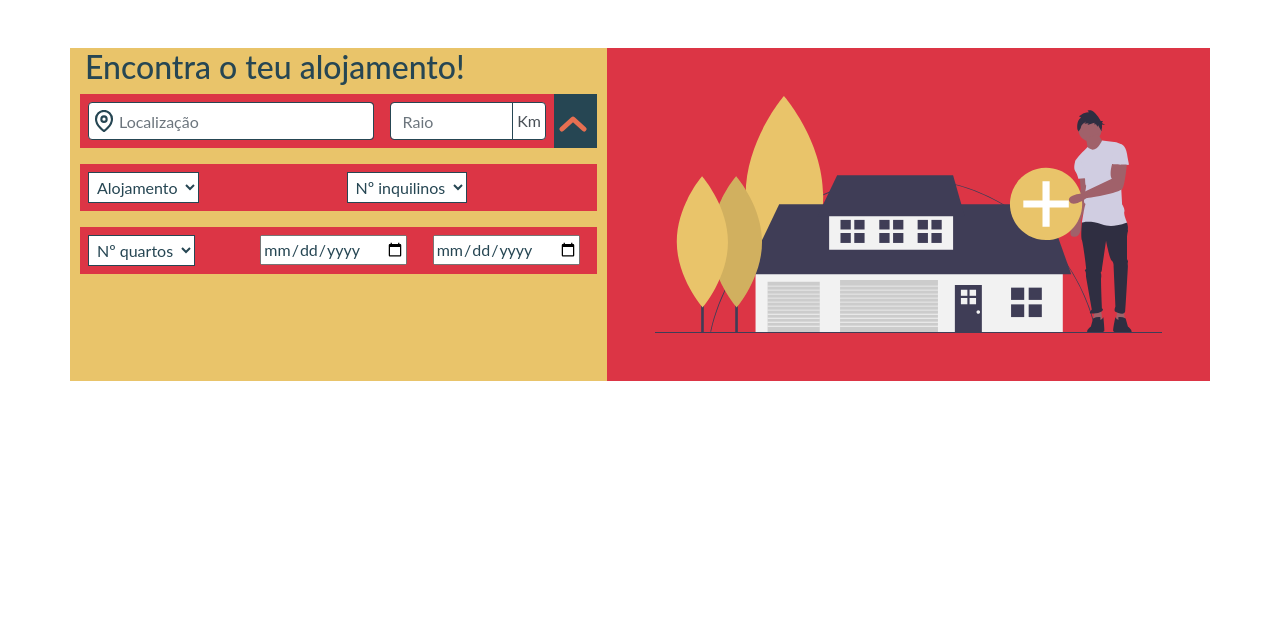
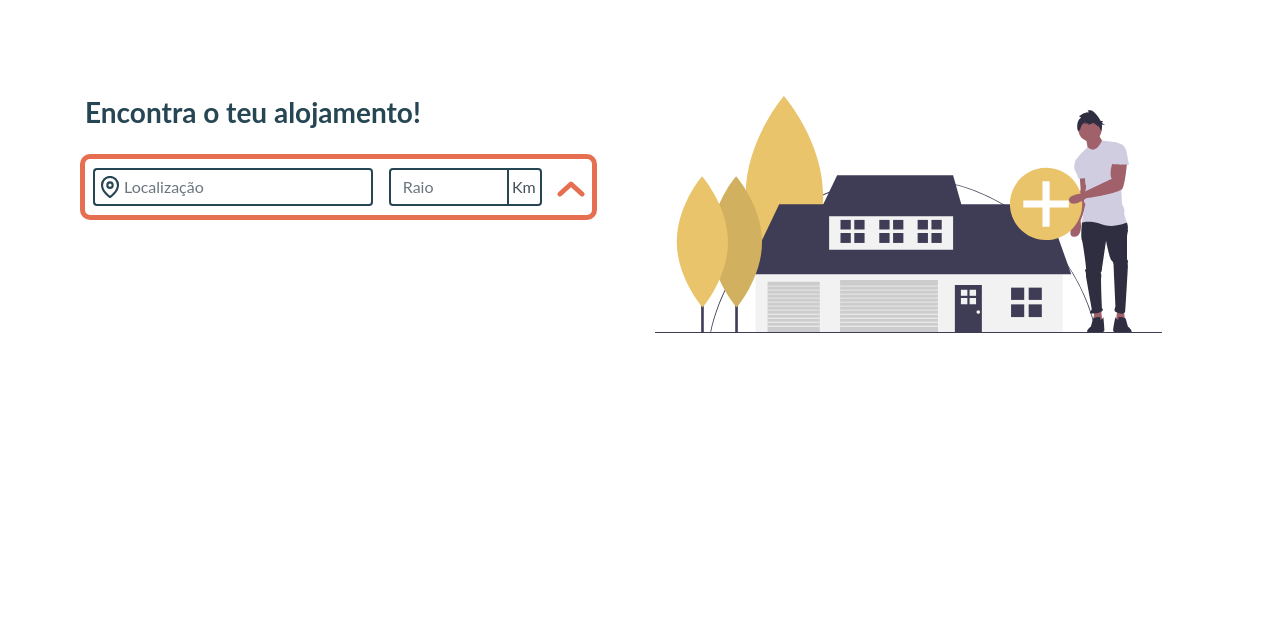
Before and after one commit to danielserras/projeto_final, a Django app: page /mainApp/search in a window 1280 px wide. Shown: the part 56-677 px from the top of the page. Run offline with Django 3.2, Linux system fonts and the light colour scheme; some libraries are stand-ins or nearby versions.

Commit message:
Finished advanced search template

```diff
--- a/projeto_final_/mainApp/static/mainApp/css/style.css
+++ b/projeto_final_/mainApp/static/mainApp/css/style.css
@@ -8,13 +8,13 @@ body {
     flex-direction: column;
 }
 
-#main{
+#main {
     min-height: 100vh;
     position: relative;
     flex: 1 0 auto;
 }
 
-#footer{
+#footer {
     margin-top: 1%;
     flex-shrink: 0;
 }
@@ -30,6 +30,18 @@ i {
 
 a:hover {
     text-decoration: none !important;
+}
+
+.border-3 {
+    border-width: 2px !important;
+}
+
+.border-5 {
+    border-width: 5px !important;
+}
+
+.rounded-10 {
+    border-radius: 10px !important;
 }
 
 #agreementList {
--- a/projeto_final_/mainApp/static/mainApp/js/script.js
+++ b/projeto_final_/mainApp/static/mainApp/js/script.js
@@ -1,4 +1,6 @@
 $(document).ready(function() {
+    //Hide advanced search
+    $('#advancedSearchDiv').toggle('invisible');
     //agreement
     $("#agreementAccept").click(function() {
         if ($(this).prop("checked") == true) {
@@ -6,8 +8,19 @@ $(document).ready(function() {
         } else if ($(this).prop("checked") == false) {
             $("#agreementSubmit").prop("disabled", true);
         }
-    })
+    });
+    //Show/Hide advanced search at button press
     document.querySelector('.advancedSearchFormButton').addEventListener('click', function() {
+        $('#advancedSearchDiv').toggle('invisible');
         this.classList.toggle('rotated');
+
+        /*divElem = document.getElementById("advancedSearchDiv");
+        //divElem.style.visibility = "hidden";
+        console.log(divElem.style.visibility);
+        if (divElem.style.visibility === "hidden") {
+            divElem.style.visiblity = "visible";
+        } else {
+            divElem.style.visiblity = "hidden";
+        }*/
     });
 });
--- a/projeto_final_/mainApp/templates/mainApp/search.html
+++ b/projeto_final_/mainApp/templates/mainApp/search.html
@@ -1,31 +1,31 @@
 {% extends 'mainApp/base.html' %} {% block content %}
 <div class="container mt-5">
     <div class="row">
-        <div class="col-sm bg-warning">
-            <h2>Encontra o teu alojamento!</h2>
+        <div class="col-sm mt-5">
+            <h3 class="font-weight-bold mb-4">Encontra o teu alojamento!</h3>
             <form action="" method="POST">
                 {% csrf_token %}
-                <div class="form-row border-border-primary">
-                    <div class="form-group col-sm-7 bg-danger p-2">
+                <div class="form-row border border-primary border-5 rounded-10">
+                    <div class="form-group col-sm-7 my-auto p-2">
                         <div class="input-group">
                             <div class="input-group-prepend">
-                                <span class="input-group-text bg-white border-info p-1">
+                                <span class="input-group-text bg-white border-info border-right-0 border-3 p-1">
                                     {% load static %}
                                     <img src='{% static "mainApp/images/map-pin.svg" %}' class='img-fluid' alt='Location pin'>
                                 </span>
                             </div>
-                            <input type="text" class="form-control border-left-0 pl-0 border-info rounded-right" placeholder="Localização">
+                            <input type="text" class="form-control border-left-0 pl-0 border-info border-3 rounded-right" placeholder="Localização">
                         </div>
                     </div>
-                    <div class="form-group col-sm-4 bg-danger p-2">
+                    <div class="form-group col-sm-4 my-auto p-2">
                         <div class="input-group">
-                            <input type="text" class="form-control border-info rounded-left" placeholder="Raio">
+                            <input type="text" class="form-control border-info border-3 rounded-left" placeholder="Raio">
                             <div class="input-group-append">
-                                <span class="input-group-text bg-white border-info p-1">Km</span>
+                                <span class="input-group-text bg-white border-info border-3 border-left-0 p-1">Km</span>
                             </div>
                         </div>
                     </div>
-                    <div class="form-group col-sm-1 bg-info">
+                    <div class="form-group col-sx-1 mx-auto">
                         <button type="button" class="advancedSearchFormButton btn bg-transparent mt-3 p-0">
                             <svg xmlns="http://www.w3.org/2000/svg" class="" width="28" height="16" fill="none" viewBox="0 0 28 16">
                                 <path stroke="#E76F51" stroke-linecap="round" stroke-linejoin="round" stroke-width="5" d="M25 13L14 3 3 13"/>
@@ -33,43 +33,48 @@
                         </button>
                     </div>
                 </div>
+                <div id="advancedSearchDiv">
                     <div class="form-row border-border-primary">
-                    <div class="form-group col-sm bg-danger p-2">
-                        <select class="form-select bg-white border-info p-1" aria-label="Tipo de Alojamento">
-                            <option selected>Alojamento</option>
-                            <option value="1">One</option>
-                            <option value="2">Two</option>
-                            <option value="3">Three</option>
+                        <div class="form-group col-sm pt-2">
+                            <select class="form-select form-control border-info border-3 p-1" aria-label="Tipo de Alojamento">
+                            <option value="apartment" selected>Apartamento</option>
+                            <option value="house" selected>Casa</option>
+                            <option value="privateBedroom">Quarto privado</option>
+                            <option value="sharedBedroom">Quarto partilhado</option>
+                            <option value="residence">Residência de estudantes</option>
                         </select>
                         </div>
-                    <div class="form-group col-sm bg-danger p-2">
-                        <select class="form-select bg-white border-info p-1" aria-label="Número de Inquilinos">
-                            <option selected>Nº inquilinos</option>
-                            <option value="1">One</option>
-                            <option value="2">Two</option>
-                            <option value="3">Three</option>
+                        <div class="form-group col-sm pt-2">
+                            <select class="form-select form-control border-info border-3 p-1" aria-label="Número de Inquilinos">
+                            <option value="1" selected>1 inquilino</option>
+                            <option value="2">2 inquilinos</option>
+                            <option value="3">3 inquilinos</option>
+                            <option value="4">4 inquilinos</option>
+                            <option value="5+">5+ inquilinos</option>
                         </select>
                         </div>
                     </div>
                     <div class="form-row border-border-primary">
-                    <div class="form-group col-sm bg-danger p-2">
-                        <select class="form-select bg-white border-info p-1" aria-label="Número de Quartos">
-                            <option selected>Nº quartos</option>
-                            <option value="1">One</option>
-                            <option value="2">Two</option>
-                            <option value="3">Three</option>
+                        <div class="form-group col-sm">
+                            <select class="form-select form-control border-info border-3 p-1" aria-label="Número de Quartos">
+                            <option value="1" selected>1 quarto</option>
+                            <option value="2">2 quartos</option>
+                            <option value="3">3 quartos</option>
+                            <option value="4">4 quartos</option>
+                            <option value="5">5+ quartos</option>
                         </select>
                         </div>
-                    <div class="form-group col-sm bg-danger p-2">
-                        <input type="date" id="birthday" name="birthday">
+                        <div class="form-group col-sm">
+                            <input placeholder="Entrada" class="form-control border-info border-3 textbox-n" type="text" onfocus="(this.type='date')" onblur="(this.type='text')" id="date-in" />
                         </div>
-                    <div class="form-group col-sm bg-danger p-2">
-                        <input type="date" id="birthday" name="birthday">
+                        <div class="form-group col-sm">
+                            <input placeholder="Saída" class="form-control border-info border-3 textbox-n" type="text" onfocus="(this.type='date')" onblur="(this.type='text')" id="date-out" />
+                        </div>
                     </div>
                 </div>
             </form>
         </div>
-        <div class="col-sm bg-danger p-5">
+        <div class="col-sm  p-5">
             {% load static %}
             <img src='{% static "mainApp/images/searchSvg.svg" %}' class='img-fluid' alt='Boy with a house'>
         </div>
```
Lines whose indentation alone changed are shown as unchanged.
